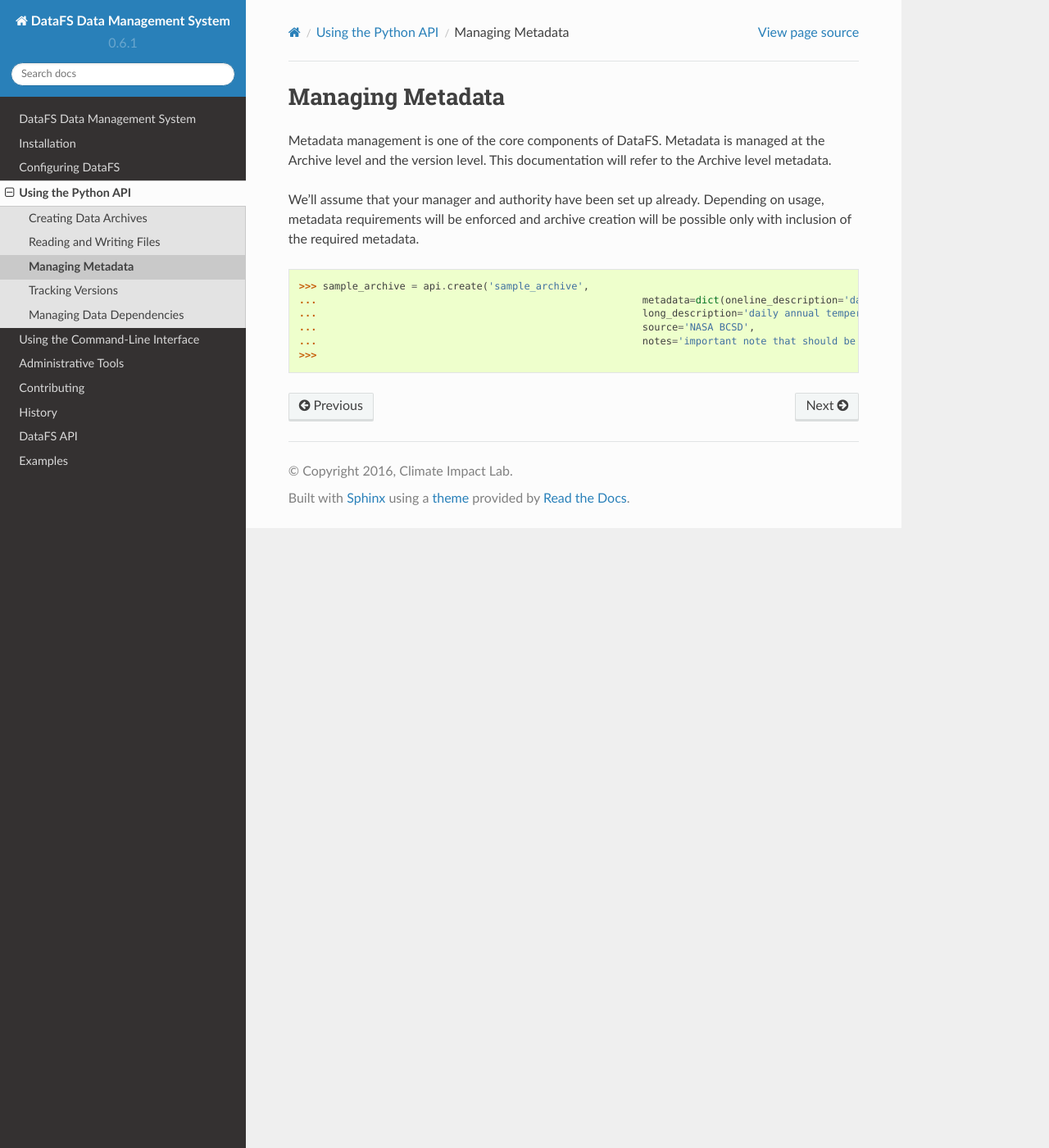
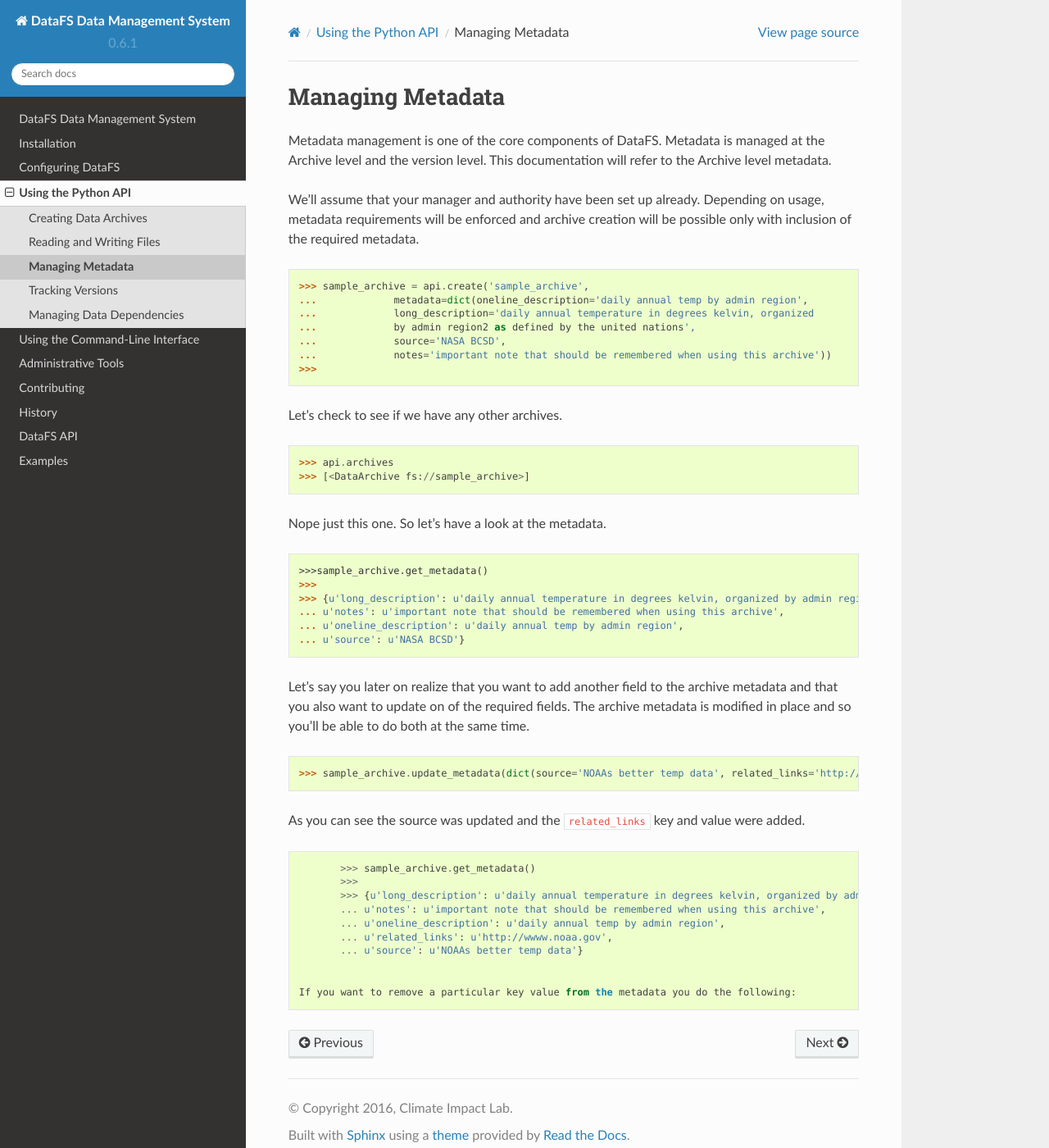
Before and after one commit to ClimateImpactLab/DataFS, a Sphinx documentation site: the page built from docs/pythonapi.metadata.rst, in a window 1280 px wide and 1400 px high. Shown: the whole window at 82% size. Built offline with Sphinx 7.4.7 and the Read the Docs theme 2.0.0, drawn with Linux system fonts in a browser that asks for light colours; the version number is read from the project's files by our own code.

```diff
--- a/docs/pythonapi.metadata.rst
+++ b/docs/pythonapi.metadata.rst
@@ -11,11 +11,57 @@ Metadata management is one of the core components of DataFS. Metadata is managed
 We'll assume that your manager and authority have been set up already. Depending on usage, metadata requirements will be enforced and archive creation will be possible only with inclusion of the required metadata.
 
 
+
+
+
 .. code-block:: python
 
 	>>> sample_archive = api.create('sample_archive',
-	...							  metadata=dict(oneline_description='daily annual temp by admin region',
-	...							  long_description='daily annual temperature in degrees kelvin, organized ...							by admin region2 as defined by the united nations',
-	...							  source='NASA BCSD',
-	...						  	  notes='important note that should be remembered when using this archive'))
+	...		metadata=dict(oneline_description='daily annual temp by admin region',
+	...		long_description='daily annual temperature in degrees kelvin, organized
+	...		by admin region2 as defined by the united nations',
+	...		source='NASA BCSD',
+	...		notes='important note that should be remembered when using this archive'))
 	>>>
+
+Let's check to see if we have any other archives.
+
+.. code-block:: python
+
+	>>> api.archives
+	>>> [<DataArchive fs://sample_archive>]
+
+Nope just this one. So let's have a look at the metadata.
+
+.. code-block:: python
+
+	>>>sample_archive.get_metadata()
+	>>>
+	>>> {u'long_description': u'daily annual temperature in degrees kelvin, organized by admin region2 as defined by the united nations',
+ 	... u'notes': u'important note that should be remembered when using this archive',
+ 	... u'oneline_description': u'daily annual temp by admin region',
+ 	... u'source': u'NASA BCSD'}
+
+
+Let's say you later on realize that you want to add another field to the archive metadata and that you also want to update on of the required fields. The archive metadata is modified in place and so you'll be able to do both at the same time.
+
+.. code-block:: python
+
+	>>> sample_archive.update_metadata(dict(source='NOAAs better temp data', related_links='http://wwww.noaa.gov'))
+
+
+As you can see the source was updated and the ``related_links`` key and value were added.
+
+
+.. code-block:: python
+
+	>>> sample_archive.get_metadata()
+	>>>
+	>>> {u'long_description': u'daily annual temperature in degrees kelvin, organized by admin region2 as defined by the united nations',
+ 	... u'notes': u'important note that should be remembered when using this archive',
+ 	... u'oneline_description': u'daily annual temp by admin region',
+ 	... u'related_links': u'http://wwww.noaa.gov',
+ 	... u'source': u'NOAAs better temp data'}
+
+
+ If you want to remove a particular key value from the metadata you do the following:
```
Also changed, not shown: docs/pythonapi.io.rst (+8 -6 lines).
